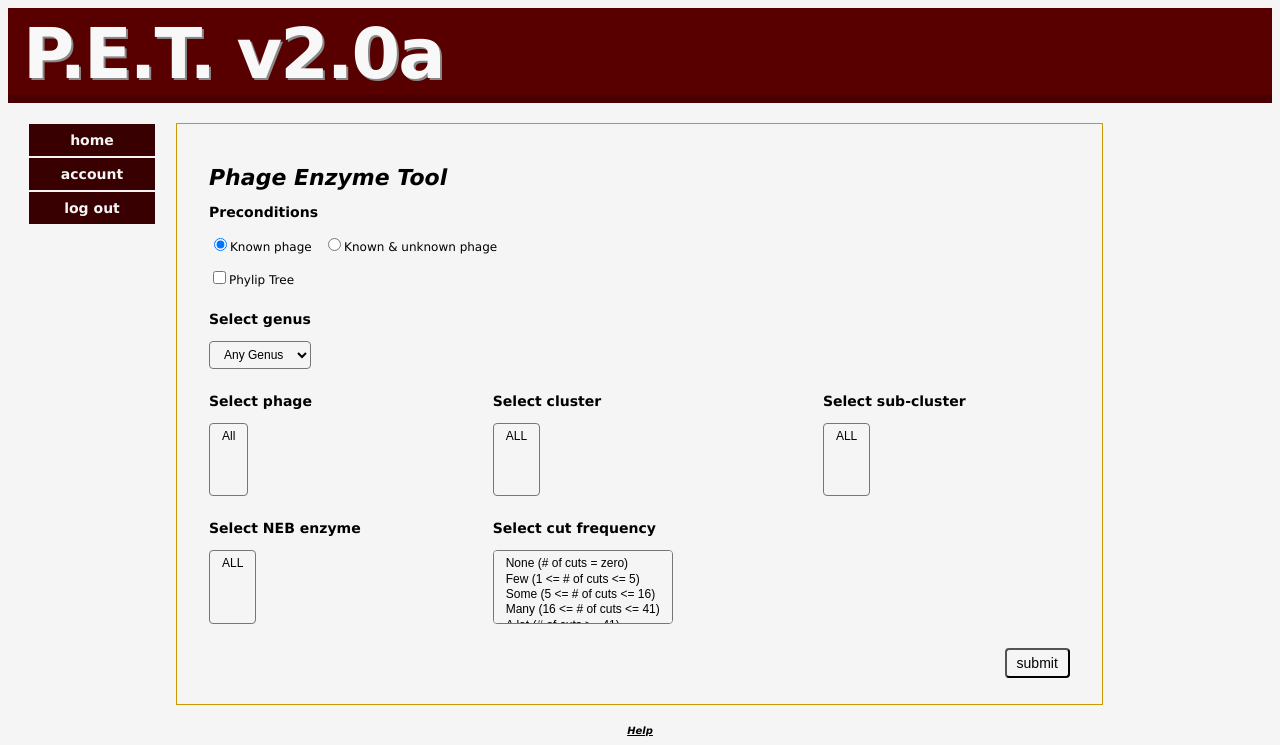
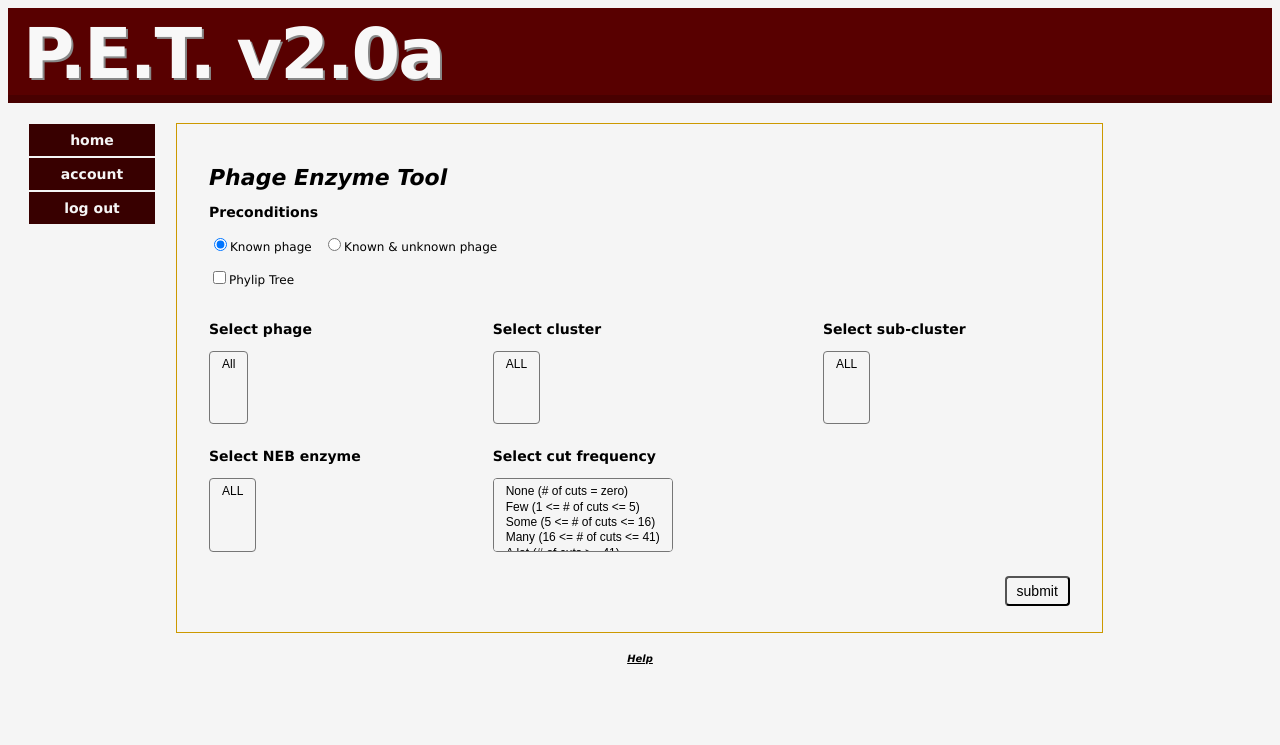
Before and after one commit to ulmpet/Capstone, a PHP site: page /phagetool in a window 1280 px wide. Shown: the top 745 px of the page. Run offline with PHP 8.4, Linux system fonts and the light colour scheme; the visitor is signed in with stand-in values (Sample User, id 1); data that the repository does not hold is empty; some libraries are stand-ins or nearby versions.

Commit message:
removed genus filter box (not working)

```diff
--- a/application/view/phagetool/phagetool.php
+++ b/application/view/phagetool/phagetool.php
@@ -22,11 +22,11 @@
 
             <tr>
                 <td colspan="3">
-                    <h3>Select genus</h3>
+<!--                     <h3>Select genus</h3>
                     <select name="selGenus[]">
                         <option value="null">Any Genus</option>
 
-                    </select>
+                    </select> -->
                 </td>
             </tr>
 
```
